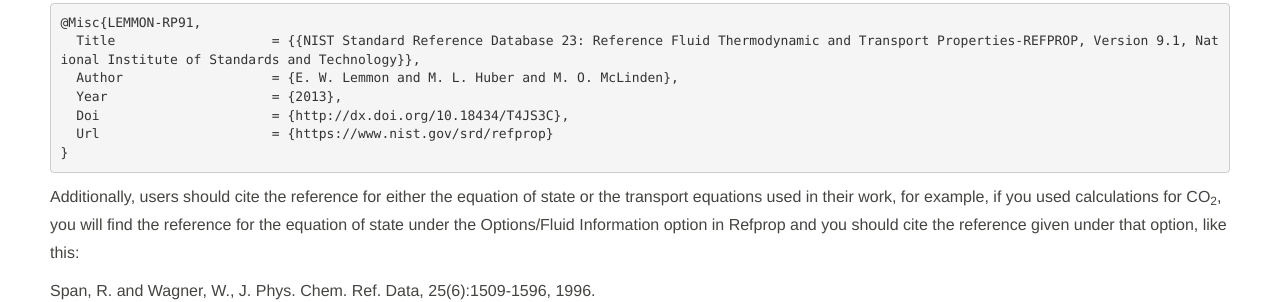
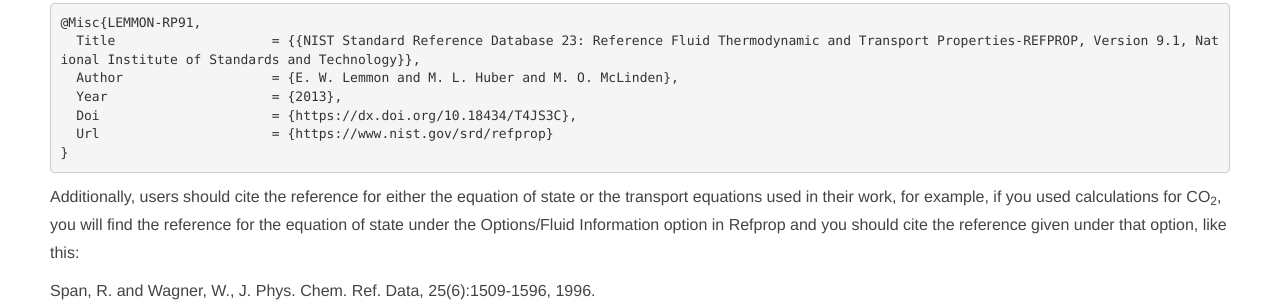
Before and after one commit to usnistgov/REFPROP-docs, a Jekyll site: the page built from index.md, in a window 1280 px wide and 900 px high, scrolled down 3492 px. Shown: the part 245-547 px from the top of the window. Built offline with Jekyll 4.4.1, drawn with Linux system fonts in a browser that asks for light colours; nearby versions of some CDN libraries; library files that are not in the unit come from our copies; some of the changed lines change nothing that is shown.

Commit message:
Update links from http to https

````diff
--- a/index.md
+++ b/index.md
@@ -13,7 +13,7 @@
 
 # Answers to Frequently Asked Questions
 
-The following information gives answers to some of the most frequently asked questions concerning [the REFPROP program](https://www.nist.gov/srd/nist23.cfm). _To download any of the files listed below, right-click on the file and select **Save Target As...** and then add the file to your Refprop or other appropriate directory._ Sections with new information added during the last several months are identified with a «. For questions not answered here, please see [the user's guide](http://www.nist.gov/srd/upload/REFPROP9.PDF).
+The following information gives answers to some of the most frequently asked questions concerning [the REFPROP program](https://www.nist.gov/srd/nist23.cfm). _To download any of the files listed below, right-click on the file and select **Save Target As...** and then add the file to your Refprop or other appropriate directory._ Sections with new information added during the last several months are identified with a «. For questions not answered here, please see [the user's guide](https://www.nist.gov/srd/upload/REFPROP9.PDF).
 
 «There are a few changes in versions 9.0 and 9.1 that may confuse you when you first run the program. The number of fluids will appear to be much shorter. Look under Substance/Specify Fluid Set and you will see the ability to select a set of fluids rather than list all of them. In the Options/Properties menu, the composition box is now missing from the Thermodynamic tab; you will find it in the Mixtures tab along with other properties that are generally displayed only for mixtures. When copying data from a table, the headers are no longer copied with the data. If you like that feature, select it in Options/Preferences, then save the defaults.prf file under Options/Save Current Options. Concerning the Fortran files and the calling routines to the DLL, all of the inputs/outputs to the routines are the same as those to 8.0 so your own code will not have to be updated. Just replace your old DLL with that from 9.0 or 9.1 and you will be set to go (of course you will also need the new FLD files and the HMX.BNC file).
 
@@ -95,8 +95,8 @@
 
 check to see if you have a firewall or antivirus software that can be turned off.&nbsp; Deactivating these will often allow successful installs, especially on Vista machines.&nbsp; If this fails or is not an option, then >download the corresponding file from the link below and save it in your ``Windows\System32`` directory on 32 bit machines or to your ``Windows\SysWOW64`` directory on 64 bit machines.
 
-- [MSHFLXGD.OCX](http://trc.nist.gov/refprop/FAQ/mshflxgd.ocx)
-- [COMDLG32.OCX](http://trc.nist.gov/refprop/FAQ/COMDLG32.OCX)
+- [MSHFLXGD.OCX](https://trc.nist.gov/refprop/FAQ/mshflxgd.ocx)
+- [COMDLG32.OCX](https://trc.nist.gov/refprop/FAQ/COMDLG32.OCX)
 
 In some cases where you are not allowed to be the administrator on a machine, this message will appear because it cannot access the System32 directory. Try placing the file in your Windows directory to get the program to work.
 
@@ -120,7 +120,7 @@
 ## REFPROP is a Program, not a Database Containing Measurements
 The REFPROP "database" is actually a program and does not contain any experimental information, aside from the critical and triple points of the pure fluids. The program uses equations for the thermodynamic and transport properties to calculate the state points of the fluid or mixture. These equations are the most accurate equations available worldwide. A link to one of these equations for R-125 is given below. Their high accuracy is obtained through many coefficients in the equations, and thus the calculation speed will be slower than other equations such as the Peng-Robinson cubic equations. The equations are generally valid over the entire vapor and liquid regions of the fluid, including supercritical states; the upper temperature limit is usually near the point of decomposition of the fluid, and the upper pressure (or density) limit is defined by the melting line of the substance.
 
-- [Equation of State for HFC-125](http://trc.nist.gov/refprop/FAQ/R125.PDF)
+- [Equation of State for HFC-125](https://trc.nist.gov/refprop/FAQ/R125.PDF)
 
 ## Referencing the REFPROP Program in Publications.
 The following reference can be used to cite the REFPROP program in publications:
@@ -134,7 +134,7 @@
   Title                    = {{NIST Standard Reference Database 23: Reference Fluid Thermodynamic and Transport Properties-REFPROP, Version 9.1, National Institute of Standards and Technology}},
   Author                   = {E. W. Lemmon and M. L. Huber and M. O. McLinden},
   Year                     = {2013},
-  Doi                      = {http://dx.doi.org/10.18434/T4JS3C},
+  Doi                      = {https://dx.doi.org/10.18434/T4JS3C},
   Url                      = {https://www.nist.gov/srd/refprop}
 }
 ```
@@ -196,7 +196,7 @@
 The most recent help file from Refprop is available below. You should download it to your
 machine before launching it, otherwise the help file will appear blank.
 
-- [REFPROP.CHM](http://trc.nist.gov/refprop/FAQ/REFPROP.CHM)
+- [REFPROP.CHM](https://trc.nist.gov/refprop/FAQ/REFPROP.CHM)
 
 # Using the Program
 
@@ -233,11 +233,11 @@
 
 As an example, consider the methane/ethane system with a molar composition of 50% methane and 50% ethane. For mixtures in the 2-phase (or at saturation), it is always best to turn on the composition columns (under Properties/Mixtures/Composition). For saturation states, bring up a saturation table [under Calculate/Saturation Points (at equilibrium)]. The table shows two entries for each property. It is very important to place the known property under the correct column. For example, the input property for bubble points (liquid state) should be placed under the “Liquid” column; dew points (vapor state) should be placed under the “Vapor” column. An example picture is given below. On the first line, 150 K was entered under the liquid column. This calculated a liquid bubble point pressure of 0.552 MPa. The liquid phase mole fractions show the input composition of 0.5/0.5. The vapor phase mole fractions show that the first bit of vapor will have a composition of 0.987/0.013. In the second row, 150 K was entered in the vapor column, producing a dew point pressure of 0.019 MPa. The vapor mole fractions show the input composition of 0.5/0.5. The first drop of liquid to form will have a mole fraction of 0.0074/0.9926.
 
-<img src="http://trc.nist.gov/refprop/FAQ/image002.jpg">
+<img src="https://trc.nist.gov/refprop/FAQ/image002.jpg">
 
 For 2-phase states, turn on the option labeled “Bulk, liquid, and vapor properties” under Options/Properties. Then bring up a table under Calculate/Specified State Points. The information obtained above shows that pressures for 2-phase state points at 150 K will lie between 0.019 and 0.552 MPa. Enter 150 K in the temperature column and 0.3 MPa in the pressure column. The program will then calculate the 2-phase point. The output shows that the overall composition of the mixture is still 0.5/0.5. The composition of the fluid in the liquid phase will be 0.246/0.754 and that of the vapor phase will be 0.972/0.028. This is shown in the picture below.
 
-<img src="http://trc.nist.gov/refprop/FAQ/image006.jpg">
+<img src="https://trc.nist.gov/refprop/FAQ/image006.jpg">
 
 The Excel sample spreadsheet included in the Refprop directory shows an example for the mixture R410A (between rows 70 and 98).
 
@@ -246,7 +246,7 @@
 ## Changing Fluids and Calling SETUP Multiple Times
 Calling SETUP (or SETUPdll) many many times can result in a memory loss error and in a substantial decrease of computation speed. In many situations, it is better to load all of the fluids at the start of the program, calling SETUP only once. You can then switch between fluids through the use of calls to SETNC and PUREFLD. The example below shows how this can be done for a mixture combined with several pure fluids. If two different mixtures are required, load all fluids and set the composition to 0 for those fluids not involved in a particular application. This could easily be done by using two different arrays for the composition.
 
-- [EX-MULTI.FOR](http://trc.nist.gov/refprop/FAQ/EX-MULTI.FOR)
+- [EX-MULTI.FOR](https://trc.nist.gov/refprop/FAQ/EX-MULTI.FOR)
 
 ## Calculation of the Critical Point and Saturation States in the Critical Region
 The calculation of saturation states requires complex algorithms and significant processor time. Version 9.1 introduced the subroutine SATSPLN, which can be called directly after the call to SETUP, and generates spline curves that represent the various properties that are required as initial guesses to the saturation algorithms in order to increase convergence and speed. This new subroutine, however, can take several seconds to implement, and should only be done once at the very beginning. If the composition of the fluid changes significantly, and if you notice problems with convergence, you may need to call it again with the new composition. Although the routine gives estimates only for saturation states, single phase calculations will also be much faster since a call to the saturation routine is required to determine the phase of the input state. The routine is called like this:
@@ -284,21 +284,21 @@
 
 Kunz, O. and Wagner, W., The GERG-2008 Wide-Range Equation of State for Natural Gases and Other Mixtures: An Expansion of GERG-2004, to be submitted to J. Chem. Eng. Data, 2012.
 
-Kunz, O., Klimeck, R., Wagner, W., and Jaescke, M., The GERG-2004 Wide-Range Equation of State for Natural Gases and Other Mixtures: GERG Technical Monograph 15 and Fortschr.-Ber. VDI, Reihe 6, Nr. 557, VDI Verlag, Düsseldorf, 2007. [link to PDF](http://www.gerg.eu/public/uploads/files/publications/technical_monographs/tm15_04.pdf)
+Kunz, O., Klimeck, R., Wagner, W., and Jaescke, M., The GERG-2004 Wide-Range Equation of State for Natural Gases and Other Mixtures: GERG Technical Monograph 15 and Fortschr.-Ber. VDI, Reihe 6, Nr. 557, VDI Verlag, Düsseldorf, 2007. [link to PDF](https://www.gerg.eu/public/uploads/files/publications/technical_monographs/tm15_04.pdf)
 
 In the Refprop 9.1 program, the natural gas equation of state has been expanded to include ethylene, propylene, methanol, ethanol, toluene, benzene, cyclohexane, sulfur dioxide, ammonia, dodecane, acetone, and butylene. When selecting the option to use the full GERG-2008 equation of state (either through the GUI or by calling the “GERG2004” subroutine), the use of these additional fluids is still allowed. This is not the same as when the AGA-8 equation of state is selected, in which case only the original 21 fluids (same as those in the GERG-2008 model) are allowed.
 
 ## HFO-1234yf, 1234ze(E), 1234ze(Z), 1233zd(E), and Refrigerant Mixtures.
 Equations of state are now available for these fluids. R1234yf and R1234ze were included in versions 9.0 and 9.1, but version 9.0 incorrectly used the NBP reference state instead of IIR, as done with all other refrigerants.  The file name for R1234ze(E) has been renamed as ``R1234ZEE.FLD`` to avoid confusion with R1234ze(Z). You should delete your old ``R1234ZE.FLD`` file when downloading the fluid file for R1234ze(E) (the contents of the fluid file have not changed). The fluid files are located below and should be placed in your ``Refprop\Fluids`` directory for both versions 9.0 and 9.1.  This fluid file works with both versions 9.0 and 9.1 of Refprop.  R1234yf only needs to be downloaded if you are using version 9.0. The fluid files included in version 9.0 incorrectly used the NBP reference state.
 
-- [R1234YF.FLD](http://trc.nist.gov/refprop/FAQ/R1234YF.FLD) (uploaded June 6, 2012 with updated transport equations)
-- [R1234ZEE.FLD](http://trc.nist.gov/refprop/FAQ/R1234ZEE.FLD) (uploaded June 6, 2012 with new CAS number and updated transport equations. This is for R1234ze(E)).
-- [R1234ZEZ.FLD](http://trc.nist.gov/refprop/FAQ/R1234ZEZ.FLD) (uploaded January 12, 2015 with transport equations. This is for R1234ze(Z)).
-- [R1233ZDE.FLD](http://trc.nist.gov/refprop/FAQ/R1233ZDE.FLD) (uploaded November 9, 2015)
+- [R1234YF.FLD](https://trc.nist.gov/refprop/FAQ/R1234YF.FLD) (uploaded June 6, 2012 with updated transport equations)
+- [R1234ZEE.FLD](https://trc.nist.gov/refprop/FAQ/R1234ZEE.FLD) (uploaded June 6, 2012 with new CAS number and updated transport equations. This is for R1234ze(E)).
+- [R1234ZEZ.FLD](https://trc.nist.gov/refprop/FAQ/R1234ZEZ.FLD) (uploaded January 12, 2015 with transport equations. This is for R1234ze(Z)).
+- [R1233ZDE.FLD](https://trc.nist.gov/refprop/FAQ/R1233ZDE.FLD) (uploaded November 9, 2015)
 
 New refrigerant predefined mixture files are available, such as that for R-448A. To add these to Refprop, unzip the file below in your ``Refprop\Mixtures`` directory:
 
-- [NEWMIX.ZIP](http://trc.nist.gov/refprop/FAQ/NEWMIX.ZIP) For mixtures with R1234ze(E), you will need to download the renamed file above for this fluid.
+- [NEWMIX.ZIP](https://trc.nist.gov/refprop/FAQ/NEWMIX.ZIP) For mixtures with R1234ze(E), you will need to download the renamed file above for this fluid.
 
 «On November 10, 2015, we released a new mixture file (``HMX.BNC``) that now contains mixing parameters for every binary of the fluids R-32, R-125, R-134a, R-1234yf, and R-1234ze(E). With these, mixtures such as R-448A that contain all five of these no longer use the predictive methods to get the interaction parameters. This file works with both versions 9.0 and 9.1 of Refprop. If you would like this file, please contact us.
 
@@ -314,12 +314,12 @@
 ## Transport Properties for Nitrogen, Oxygen, Argon, and Air.
 The transport properties for nitrogen, argon, and oxygen in version 7.0 did not include the thermal conductivity enhancement for the critical region and did not represent the experimental data as well as possible.&nbsp; The transport equations for these fluids have been redone and now represent the data to within their experimental uncertainties.&nbsp; The publication below documents the new equations and shows all of the comparisons to data.
 
-- [N2-Ar-O2 Transport equations documentation](http://trc.nist.gov/refprop/FAQ/NAO.PDF)
+- [N2-Ar-O2 Transport equations documentation](https://trc.nist.gov/refprop/FAQ/NAO.PDF)
 
 ## Transport Properties for Pseudo-pure Fluids; Adding Pure Fluids to a Mixture Setup.
 The ability to load both a mixture and a pure fluid not associated with the mixture is now possible. For example, a natural gas mixture of methane, ethane, and propane could be loaded, along with R134a, which is not part of the mixture. By calling SETNC and PUREFLD, properties for either the mixture or the pure fluid can be made without ever calling SETUP more than once at the beginning. This is also useful for calculating transport properties when the pseudo-pure fluid equation of state is in use (for R-404A, R-407C, R-410A, and R-507A). Since transport properties are not available in the PPF files, the full mixture has to be loaded as well. The example program below gives all the details.
 
-- [PPF-EX.FOR](http://trc.nist.gov/refprop/FAQ/PPF-EX.FOR)
+- [PPF-EX.FOR](https://trc.nist.gov/refprop/FAQ/PPF-EX.FOR)
 
 ## Required Fluids for Distribution.
 There are several fluid files that Refprop accesses in order to run properly.&nbsp; These are ``NITROGEN.FLD``, ``PROPANE.FLD``, ``R134A.FLD``, and ``C12.FLD`` (dodecane).&nbsp; These fluids are used as reference fluids in extended corresponding states methods employed in Refprop to predict transport properties for some instances.&nbsp; These fluids (and the hmx.bnc file) should be distributed in addition to those required in a particular application if the Refprop routines have been incorporated into a software package. Note that a licensing agreement must be purchased before distributing your software to others.
````
